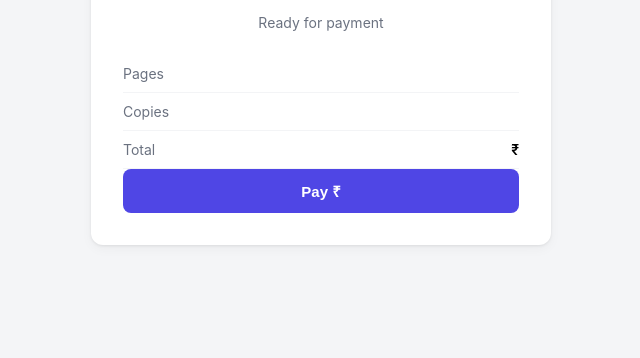
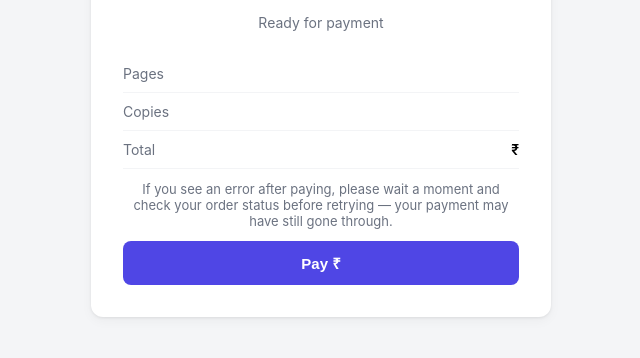
Before and after one commit to dishasuvarna/smart-print-queue, a Django app: template orders/templates/orders/payment.html in a window 1280 px wide. Shown: the part 96-454 px from the top of the page, without its empty margins (319-959 px from the left). Run offline with Django 3.2, Linux system fonts and the light colour scheme; the template is opened without the code that fills it, so the values that code supplies are empty; some libraries are stand-ins or nearby versions.

Commit message:
Add reassurance note about transient payment errors before retrying

```diff
--- a/orders/templates/orders/payment.html
+++ b/orders/templates/orders/payment.html
@@ -56,6 +56,10 @@
         <div class="row"><span class="label">Copies</span><span class="value">{{ order.copies }}</span></div>
         <div class="row"><span class="label">Total</span><span class="value">₹{{ order.total_price }}</span></div>
 
+        <p style="font-size:13px; color:#6b7280; text-align:center; margin:12px 0;">
+    If you see an error after paying, please wait a moment and check your order status before retrying — your payment may have still gone through.
+</p>
+
         <button id="pay-btn">Pay ₹{{ order.total_price }}</button>
     </div>
 
```
